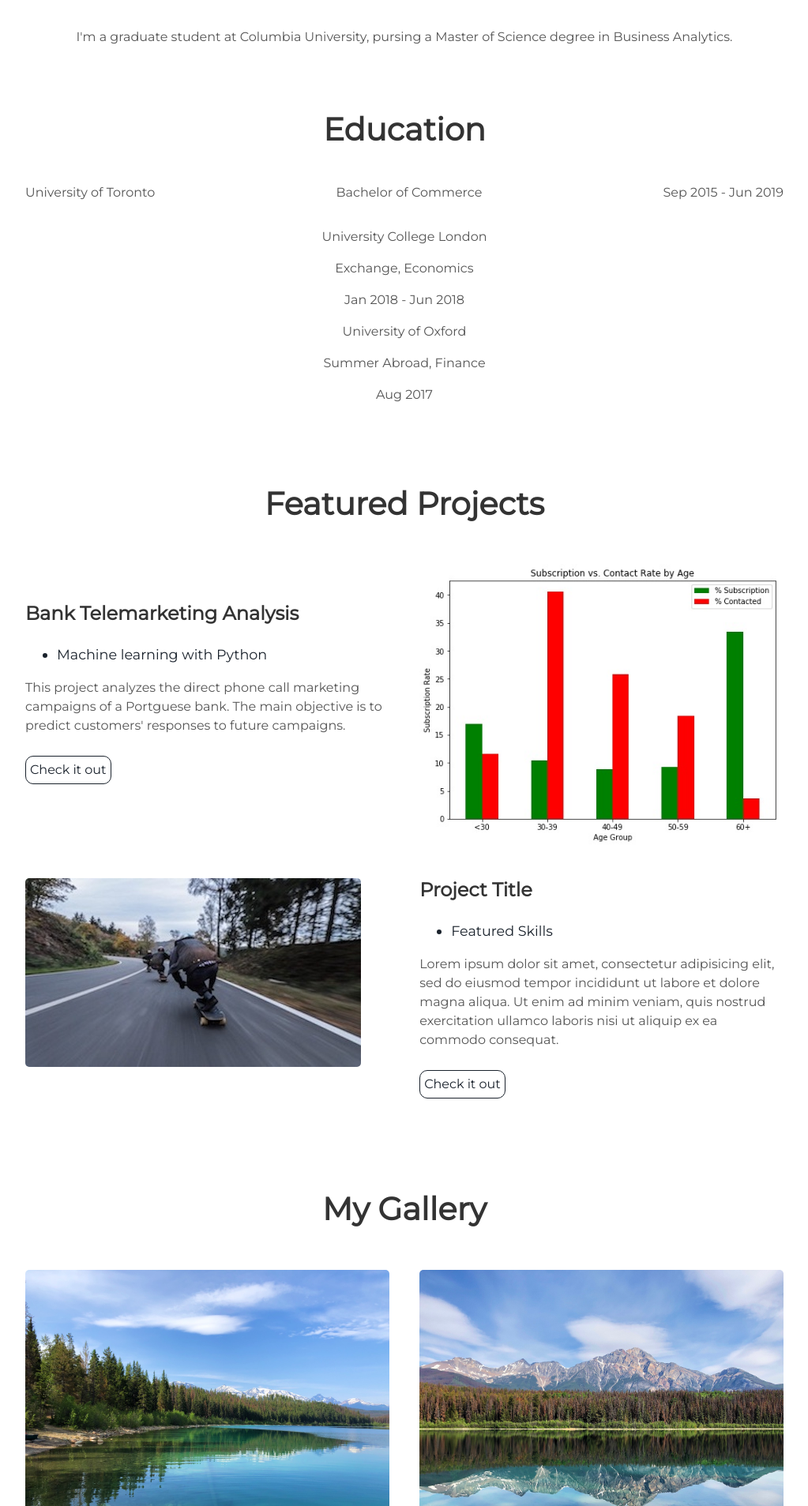
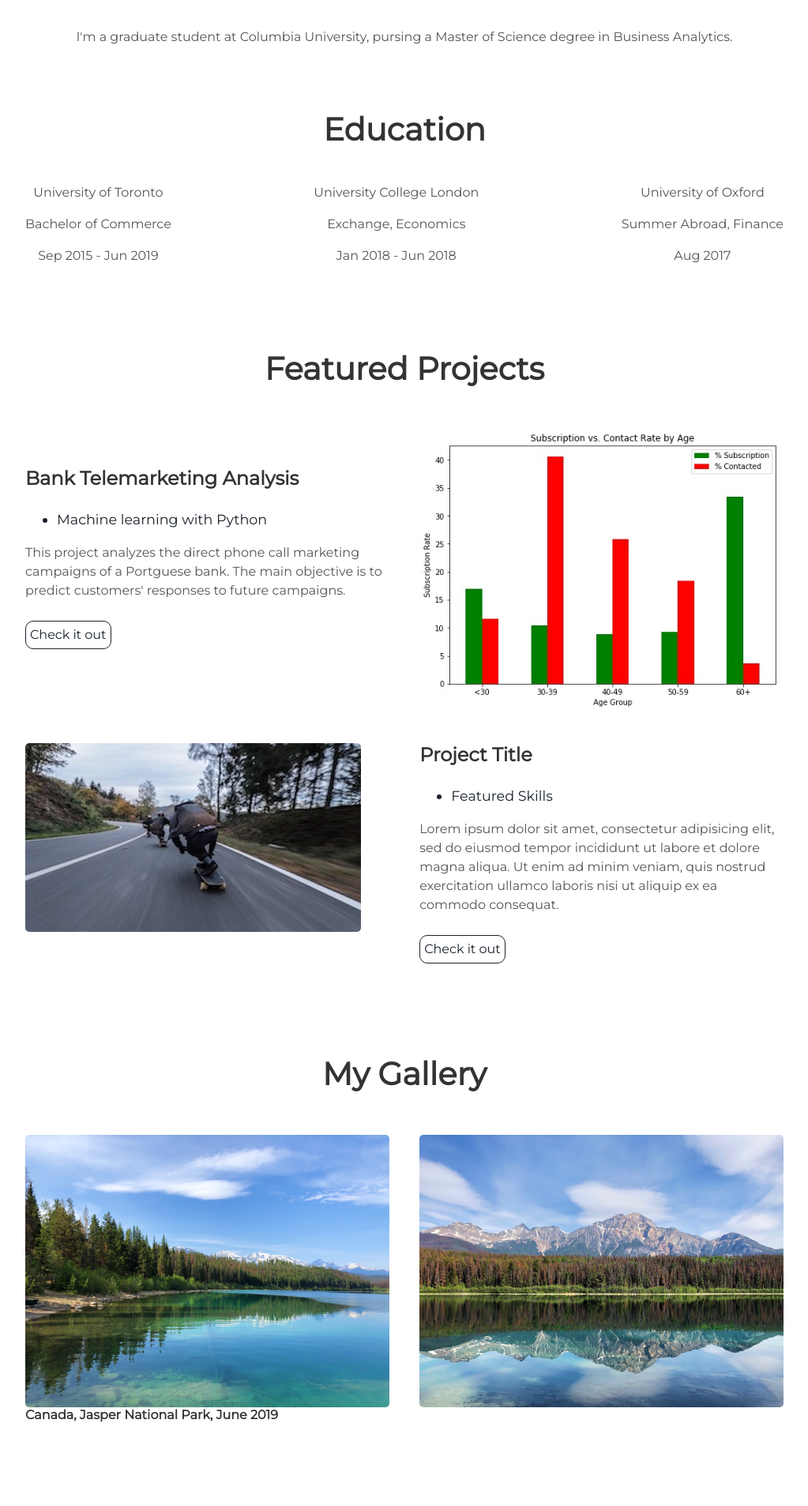
Before and after one commit to yfsui/yfsui.github.io, a Jekyll site: the page built from index.html, in a window 1280 px wide. Shown: the part 1022-2929 px from the top of the page at 79% size, without its empty margins (128-1151 px from the left). Built offline with Jekyll 4.4.1, drawn with Linux system fonts in a browser that asks for light colours.

Commit message:
Update ABOUT

```diff
--- a/_includes/about.html
+++ b/_includes/about.html
@@ -5,20 +5,19 @@
 <div class="user-details">
   <h1> Education </h1>
   <div class="user">
-
+    <div class="uoft">
       <p>University of Toronto</p>
       <p>Bachelor of Commerce</p>
       <p>Sep 2015 - Jun 2019</p>
     </div>
-
+    <div class="ucl">
       <p>University College London</p>
       <p>Exchange, Economics</p>
       <p>Jan 2018 - Jun 2018</p>
     </div>
-
+    <div class="oxf">
       <p>University of Oxford</p>
       <p>Summer Abroad, Finance</p>
       <p>Aug 2017</p>
-
     </div>
 </div>
```
Also changed, not shown: 1 other file.
